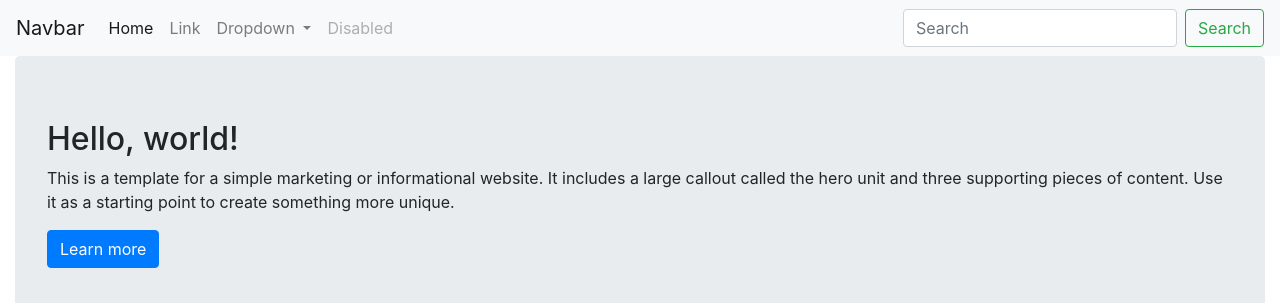
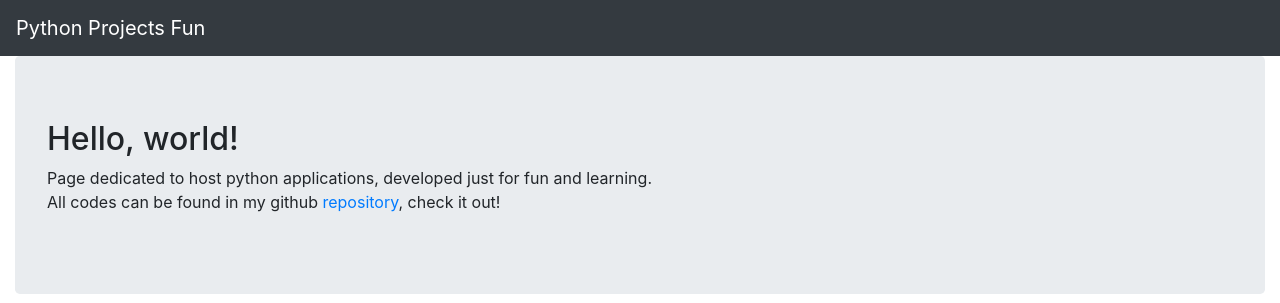
Before and after one commit to paulobueno/django-pythonpro, a Django app: template pypro/base/templates/base/home.html in a window 1280 px wide. Shown: the top 303 px of the page. Run offline with Django 3.2, Linux system fonts and the light colour scheme; the template is opened without the code that fills it, so the values that code supplies are empty; some libraries are stand-ins or nearby versions.

Commit message:
Adding real content

```diff
--- a/pypro/base/templates/base/home.html
+++ b/pypro/base/templates/base/home.html
@@ -8,52 +8,28 @@
     <script src="{% static 'js/scripts.js' %}"></script>
 	<link href="{% static 'css/bootstrap.min.css' %}" rel="stylesheet">
     <link href="{% static 'css/style.css' %}" rel="stylesheet">
-
+	<link rel="icon" type="image/png" href="{% static 'img/favicon.png' %}" />
     <meta charset="utf-8">
     <meta http-equiv="X-UA-Compatible" content="IE=edge">
     <meta name="viewport" content="width=device-width, initial-scale=1">
 
-    <title>Python Project Fun - PPF</title>
-
-    <meta name="description" content="Source code generated using layoutit.com">
-    <meta name="author" content="LayoutIt!">
+    <title>Python Projects Fun</title>
+    <meta name="description" content="Page dedicated to host python applications developed just for fun and learning.">
+    <meta name="author" content="Paulo Barbosa de Siqueira Bueno Bruno">
 
 
   </head>
   <body>
-  <nav class="navbar navbar-expand-lg navbar-light bg-light">
-  <a class="navbar-brand" href="#">Navbar</a>
+  <nav class="navbar navbar-expand-lg navbar-light bg-dark">
+  <a class="navbar-brand text-white" href="{% url 'base:home' %}">Python Projects Fun</a>
   <button class="navbar-toggler" type="button" data-toggle="collapse" data-target="#navbarSupportedContent" aria-controls="navbarSupportedContent" aria-expanded="false" aria-label="Toggle navigation">
     <span class="navbar-toggler-icon"></span>
   </button>
 
   <div class="collapse navbar-collapse" id="navbarSupportedContent">
     <ul class="navbar-nav mr-auto">
-      <li class="nav-item active">
-        <a class="nav-link" href="#">Home <span class="sr-only">(current)</span></a>
-      </li>
-      <li class="nav-item">
-        <a class="nav-link" href="#">Link</a>
-      </li>
-      <li class="nav-item dropdown">
-        <a class="nav-link dropdown-toggle" href="#" id="navbarDropdown" role="button" data-toggle="dropdown" aria-haspopup="true" aria-expanded="false">
-          Dropdown
-        </a>
-        <div class="dropdown-menu" aria-labelledby="navbarDropdown">
-          <a class="dropdown-item" href="#">Action</a>
-          <a class="dropdown-item" href="#">Another action</a>
-          <div class="dropdown-divider"></div>
-          <a class="dropdown-item" href="#">Something else here</a>
-        </div>
-      </li>
-      <li class="nav-item">
-        <a class="nav-link disabled" href="#" tabindex="-1" aria-disabled="true">Disabled</a>
-      </li>
     </ul>
-    <form class="form-inline my-2 my-lg-0">
-      <input class="form-control mr-sm-2" type="search" placeholder="Search" aria-label="Search">
-      <button class="btn btn-outline-success my-2 my-sm-0" type="submit">Search</button>
-    </form>
+
   </div>
 </nav>
     <div class="container-fluid">
@@ -64,47 +40,25 @@
 					Hello, world!
 				</h2>
 				<p>
-					This is a template for a simple marketing or informational website. It includes a large callout called the hero unit and three supporting pieces of content. Use it as a starting point to create something more unique.
-				</p>
-				<p>
-					<a class="btn btn-primary btn-large" href="#">Learn more</a>
+					Page dedicated to host python applications, developed just for fun and learning.<br>
+					All codes can be found in my github <a href="https://github.com/paulobueno" target="_blank" >repository</a>, check it out!
 				</p>
 			</div>
 		</div>
 	</div>
 	<div class="row">
-		<div class="col-md-4">
-			<h2>
-				Heading
-			</h2>
-			<p>
-				Donec id elit non mi porta gravida at eget metus. Fusce dapibus, tellus ac cursus commodo, tortor mauris condimentum nibh, ut fermentum massa justo sit amet risus. Etiam porta sem malesuada magna mollis euismod. Donec sed odio dui.
-			</p>
-			<p>
-				<a class="btn" href="#">View details »</a>
-			</p>
-		</div>
-		<div class="col-md-4">
-			<h2>
-				Heading
-			</h2>
-			<p>
-				Donec id elit non mi porta gravida at eget metus. Fusce dapibus, tellus ac cursus commodo, tortor mauris condimentum nibh, ut fermentum massa justo sit amet risus. Etiam porta sem malesuada magna mollis euismod. Donec sed odio dui.
-			</p>
-			<p>
-				<a class="btn" href="#">View details »</a>
-			</p>
-		</div>
-		<div class="col-md-4">
-			<h2>
-				Heading
-			</h2>
-			<p>
-				Donec id elit non mi porta gravida at eget metus. Fusce dapibus, tellus ac cursus commodo, tortor mauris condimentum nibh, ut fermentum massa justo sit amet risus. Etiam porta sem malesuada magna mollis euismod. Donec sed odio dui.
-			</p>
-			<p>
-				<a class="btn" href="#">View details »</a>
-			</p>
+		<div class="col-md-12">
+			<div class="card-body">
+				<h4 class="card-header">
+				About the author:
+				</h4>
+				<div class="card-body">
+					<p class="card-text">
+					<img src="{% static 'img/paulo_bueno.jpg' %}" alt="Paulo's photo" class="img-thumbnail float-left mr-3"  style="width: 200px;"/>
+					Paulo is a business administrator and passionate about technology based in São Paulo, Brazil. Works at AMARO, a digitally native fashion brand that sells omnichannel on amaro.com and in digitally immersive brick-and-mortar Guide Shops. Outside AMARO, you can find him playing videogames or skydiving.
+					</p>
+				</div>
+			</div>
 		</div>
 	</div>
 </div>
--- a/pypro/urls.py
+++ b/pypro/urls.py
@@ -17,7 +17,6 @@ Including another URLconf
 from django.conf import settings
 from django.contrib import admin
 from django.urls import path, include
-from pypro.base.views import home
 
 
 # pragma: no cover
@@ -27,7 +26,7 @@ def trigger_error(request):
 
 urlpatterns = [
     path('admin/', admin.site.urls),
-    path('', home),
+    path('', include('pypro.base.urls')),
     path('sentry-debug/', trigger_error),
 ]
 
```
Also changed, not shown: pypro/base/tests/test_home.py (+15 -6 lines).
